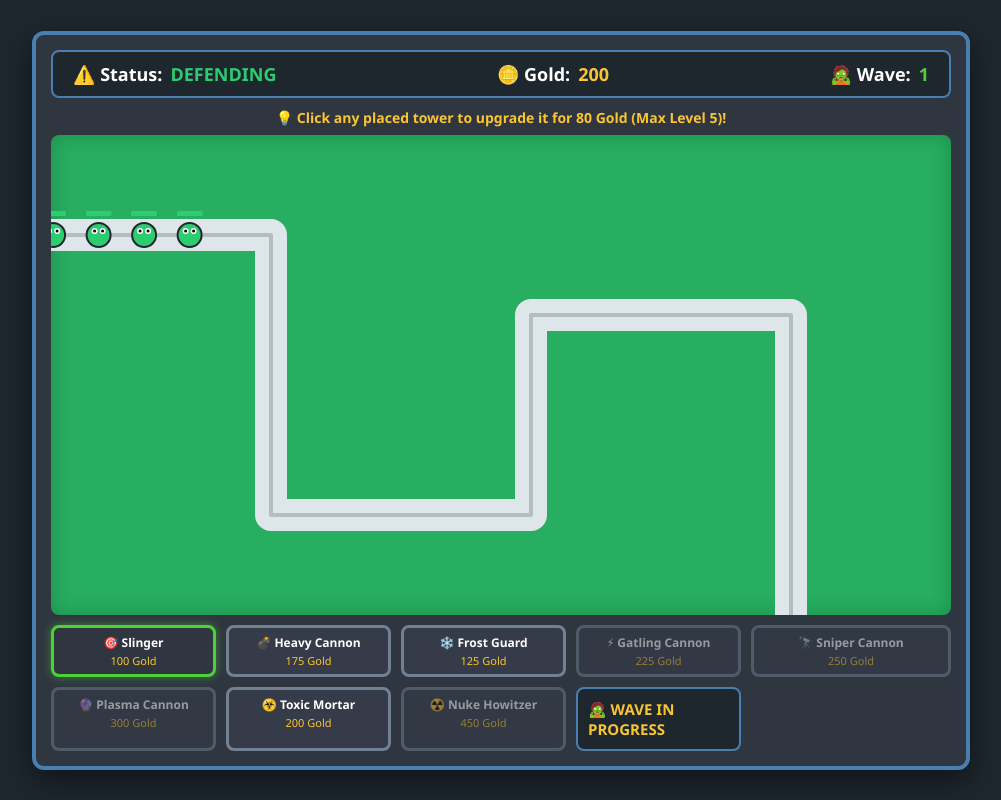
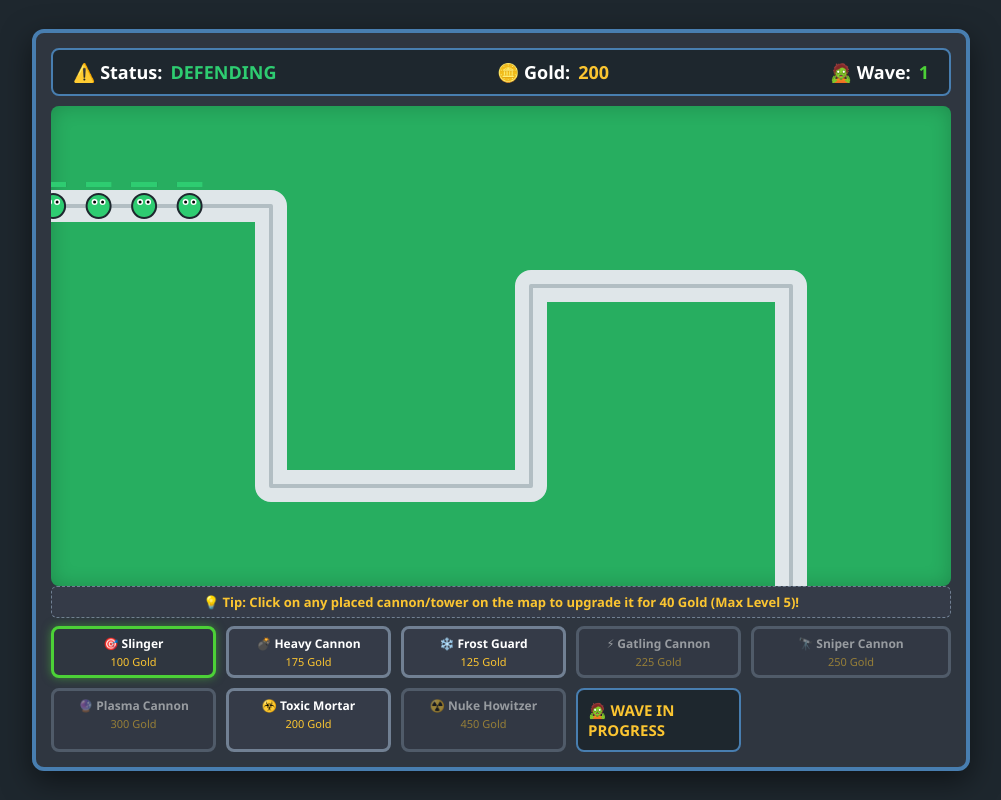
Before and after one commit to readwithmeofficial888-rgb/Earnwithme, a Flask app: page /play-game3 in a window 1280 px wide. Shown: the whole page, without its empty margins (139-1140 px from the left). Run offline with Flask 3, Linux system fonts and the light colour scheme.

Commit message:
Update test3.html

```diff
--- a/templates/test3.html
+++ b/templates/test3.html
@@ -54,11 +54,22 @@
             box-shadow: inset 0 0 20px rgba(0,0,0,0.2);
             cursor: pointer;
         }
+        #upgrade-instruction {
+            width: 900px;
+            text-align: center;
+            background-color: #353b48;
+            color: #fbc531;
+            font-size: 13px;
+            font-weight: bold;
+            padding: 6px;
+            margin-bottom: 8px;
+            border-radius: 6px;
+            border: 1px dashed #718093;
+        }
         #controls {
             display: grid;
             grid-template-columns: repeat(4, 1fr) 200px;
             gap: 10px;
-            margin-top: 10px;
             width: 900px;
         }
         .tower-card {
@@ -121,12 +132,9 @@
         <div class="stat">🧟 Wave: <span id="wave-val" style="color: #4cd137;">1</span></div>
     </div>
 
-    <!-- Instruction text above canvas -->
-    <div style="width: 900px; text-align: center; margin-bottom: 8px; font-size: 14px; color: #fbc531; font-weight: bold;">
-        💡 Click any placed tower to upgrade it for 80 Gold (Max Level 5)!
-    </div>
+    <canvas id="gameCanvas" width="900" height="480"></canvas>
 
-    <canvas id="gameCanvas" width="900" height="480"></canvas>
+    <div id="upgrade-instruction">💡 Tip: Click on any placed cannon/tower on the map to upgrade it for 40 Gold (Max Level 5)!</div>
 
     <div id="controls">
         <div class="tower-card selected" id="card-archer" onclick="selectTower('archer')">
@@ -232,11 +240,11 @@ canvas.addEventListener('click', () => {
     const gridX = Math.floor(mousePos.x / GRID_SIZE) * GRID_SIZE + GRID_SIZE / 2;
     const gridY = Math.floor(mousePos.y / GRID_SIZE) * GRID_SIZE + GRID_SIZE / 2;
 
-    // Check if clicking an existing tower to upgrade it (80 Gold per level)
+    // Check if clicking an existing tower to upgrade it (Cost: 40 Gold)
     let clickedTower = towers.find(t => t.x === gridX && t.y === gridY);
     if (clickedTower) {
-        if (clickedTower.level < 5 && gold >= 80) {
-            gold -= 80;
+        if (clickedTower.level < 5 && gold >= 40) {
+            gold -= 40;
             clickedTower.level++;
             clickedTower.maxHp += 30;
             clickedTower.hp = clickedTower.maxHp;
@@ -290,14 +298,13 @@ class Tower {
         this.angle = 0;
         this.hp = this.data.hp;
         this.maxHp = this.data.hp;
-        this.level = 1; // Max level 5
+        this.level = 1;
     }
 
     update() {
         if (this.cooldown > 0) this.cooldown--;
 
         let currentRange = this.data.range + (this.level - 1) * 15;
-
         let target = null;
         let maxDist = -1;
 
@@ -827,7 +834,7 @@ function drawGame() {
     }
 
     towers.forEach(t => t.draw());
-    zombies.changes ? zombies.forEach(z => z.draw()) : zombies.forEach(z => z.draw());
+    zombies.forEach(z => z.draw());
     projectiles.forEach(p => p.draw());
     enemyProjectiles.forEach(ep => ep.draw());
     particles.forEach(p => p.draw());
```
